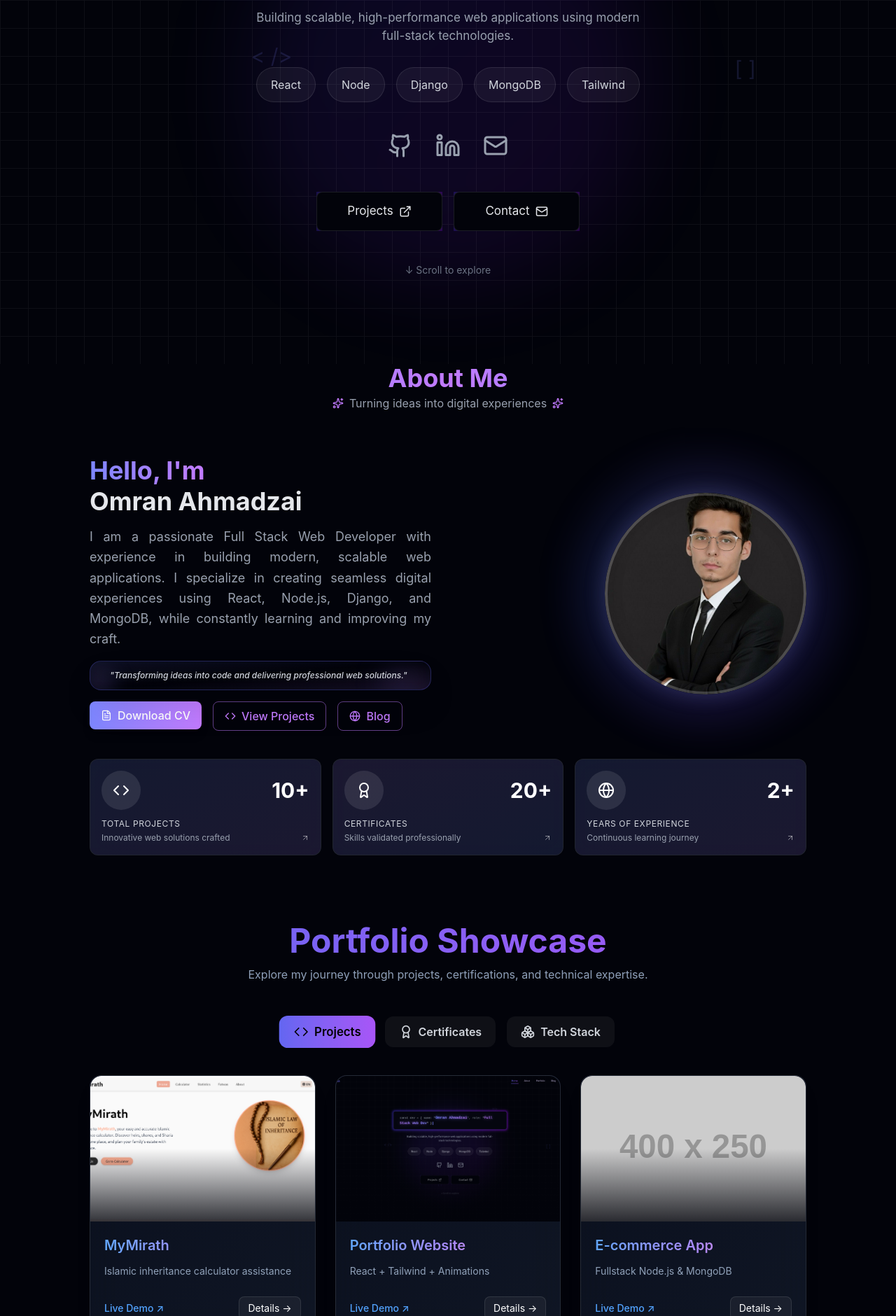
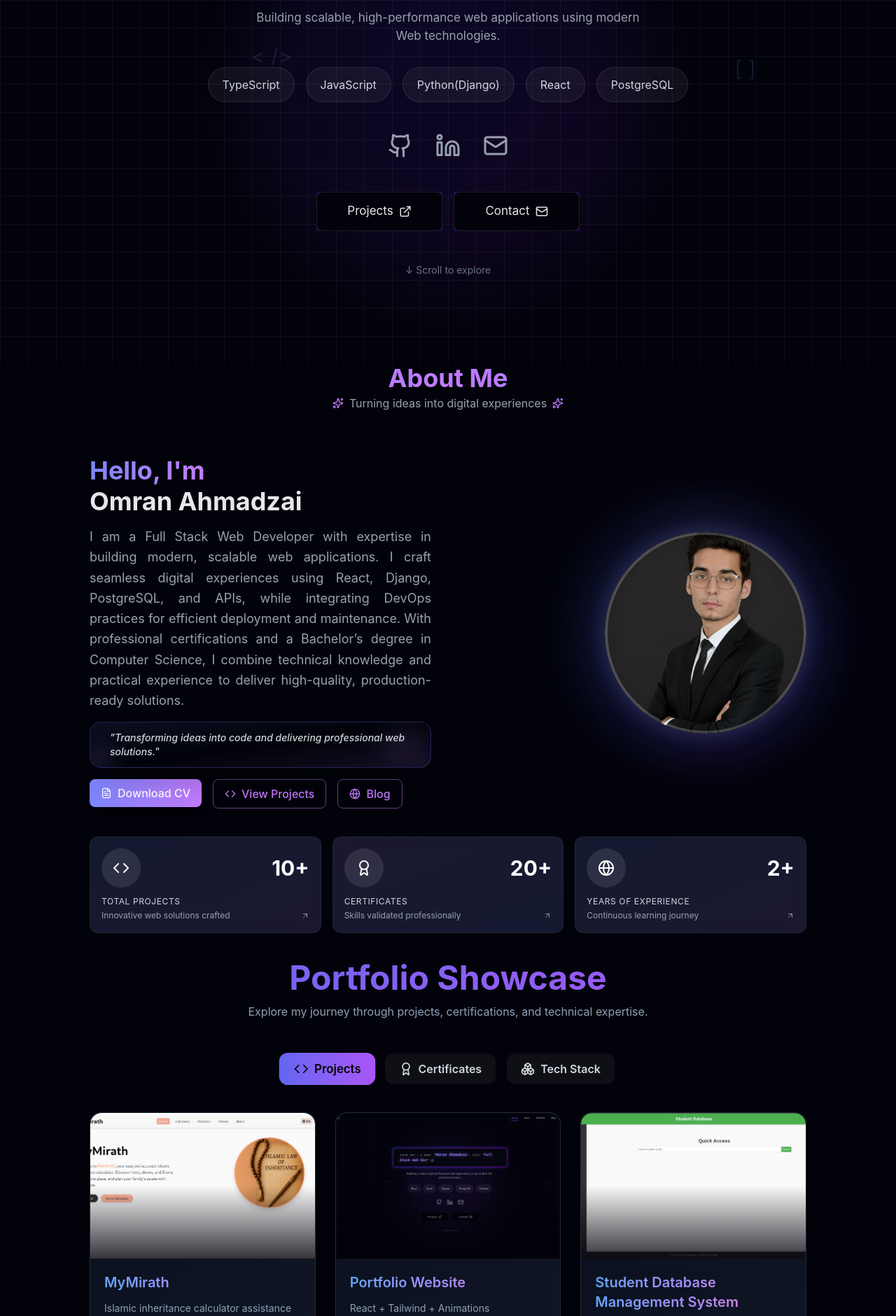
Before and after one commit to OmranInTech/Portfolio-website, a React (Vite) app: page / in a window 1280 px wide. Shown: the part 280-2160 px from the top of the page at 70% size. Built offline with nearby package versions, Linux system fonts and the light colour scheme.

Commit message:
Project Seciton updated

```diff
--- a/src/Pages/About.jsx
+++ b/src/Pages/About.jsx
@@ -94,14 +94,14 @@ const AboutPage = () => {
               <span className="block mt-1 text-gray-200">Omran Ahmadzai</span>
             </h2>
             <p className="text-sm sm:text-base lg:text-lg text-gray-400 leading-relaxed text-justify pb-2 sm:pb-0" data-aos="fade-right">
-              I am a passionate Full Stack Web Developer with experience in building modern, scalable web applications. I specialize in creating seamless digital experiences using React, Node.js, Django, and MongoDB, while constantly learning and improving my craft.
+              I am a Full Stack Web Developer with expertise in building modern, scalable web applications. I craft seamless digital experiences using React, Django, PostgreSQL, and APIs, while integrating DevOps practices for efficient deployment and maintenance. With professional certifications and a Bachelor’s degree in Computer Science, I combine technical knowledge and practical experience to deliver high-quality, production-ready solutions.
             </p>
 
             {/* Quote Section */}
             <div className="relative bg-gradient-to-br from-indigo-400/10 via-transparent to-purple-400/10 border border-[#6366f1]/30 rounded-2xl p-3 my-4 backdrop-blur-md shadow-2xl overflow-hidden" data-aos="fade-up">
               <div className="absolute top-2 right-4 w-12 h-12 bg-gradient-to-r from-indigo-400/20 to-purple-400/20 rounded-full blur-xl"></div>
               <div className="absolute -bottom-3 -left-2 w-10 h-10 bg-gradient-to-r from-purple-400/20 to-indigo-400/20 rounded-full blur-lg"></div>
-              <blockquote className="text-gray-300 text-center lg:text-left italic font-medium text-xs relative z-10 pl-4">
+              <blockquote className="text-gray-300 text-center lg:text-left italic font-medium text-sm relative z-10 pl-4">
                 "Transforming ideas into code and delivering professional web solutions."
               </blockquote>
             </div>
--- a/src/Pages/Home.jsx
+++ b/src/Pages/Home.jsx
@@ -151,7 +151,7 @@ const Home = () => {
           data-aos-delay="300"
           className="text-gray-400 text-[16px] sm:text-[17px] max-w-xl mx-auto"
         >
-          Building scalable, high-performance web applications using modern full-stack technologies.
+          Building scalable, high-performance web applications using modern Web  technologies.
         </p>
 
         {/* STACK */}
@@ -160,7 +160,7 @@ const Home = () => {
           data-aos-delay="450"
           className="flex flex-wrap gap-4 justify-center"
         >
-          {["React", "Node", "Django", "MongoDB", "Tailwind"].map((s) => (
+          {["TypeScript", "JavaScript", "Python(Django)", "React", "PostgreSQL"].map((s) => (
             <span
               key={s}
               className="relative px-5 py-3 text-[15px] sm:text-[16px] rounded-full bg-white/5 border border-white/10 text-gray-300 hover:scale-110 transition overflow-hidden group"
--- a/src/Pages/Portfolio.jsx
+++ b/src/Pages/Portfolio.jsx
@@ -6,6 +6,7 @@ import { Code, Award, Boxes } from "lucide-react";
 
 import mymirathImg from "../assets/images/projects/mymirath.png";
 import portfoliImg from "../assets/images/projects/portfolio.png";
+import StudentDb from "../assets/images/projects/StudentDB.png";
 
 /* ================= CERTIFICATE IMAGES ================= */
 
@@ -33,16 +34,16 @@ const sampleProjects = [
     Img: portfoliImg,
     Title: "Portfolio Website",
     Description: "React + Tailwind + Animations",
-    DemoLink: "#",
-    GithubLink: "#",
+    DemoLink: "https://omranahmadzai.netlify.app/",
+    GithubLink: "https://github.com/OmranInTech/Portfolio-website",
   },
   {
     id: 3,
-    Img: "https://via.placeholder.com/400x250",
-    Title: "E-commerce App",
-    Description: "Fullstack Node.js & MongoDB",
-    DemoLink: "#",
-    GithubLink: "#",
+    Img: StudentDb,
+    Title: "Student Database Management System",
+    Description: "Student Database Management System using Django and SQLite",
+    DemoLink: "https://github.com/OmranInTech/Student-database-system",
+    GithubLink: "https://github.com/OmranInTech/Student-database-system",
   },
   {
     id: 4,
```
Also changed, not shown: src/assets/images/projects/StudentDB.png (added).
